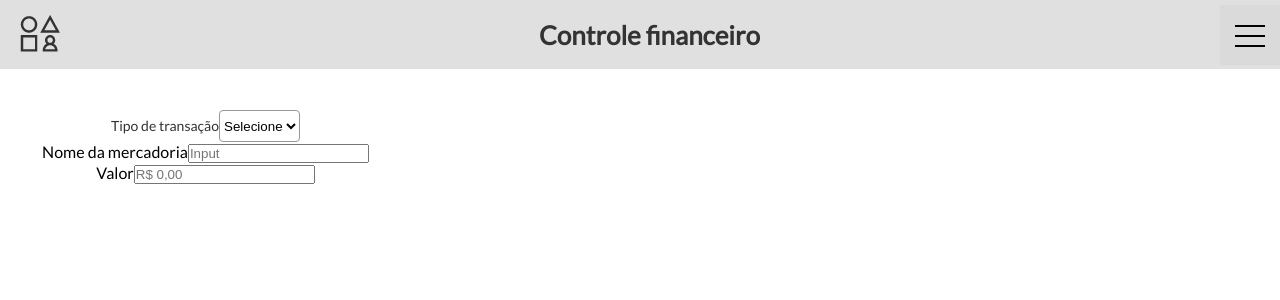
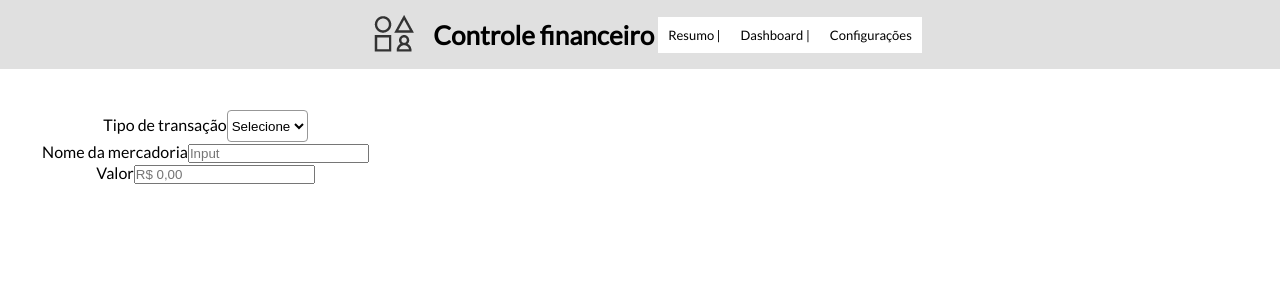
Before and after one commit to YaOliveira/controle-financeiro, a React (Create React App) app: page / in a window 1280 px wide. Shown: the top 300 px of the page. Built offline with nearby package versions, Linux system fonts and the light colour scheme.

Commit message:
feat(nav): criando responsividade

```diff
--- a/src/App.css
+++ b/src/App.css
@@ -1,6 +1,12 @@
 .App {
   text-align: center;
 }
+
+a {
+text-decoration:none;
+color: #000;
+}
+
 
 .App-logo {
   display: flex;
@@ -9,7 +15,6 @@
 .App-title{
   text-align: center;
   color: #333333;
-  ;
 }
 .App-header {
   background-color: #E0E0E0;
@@ -81,7 +86,7 @@
   color: #333333;
 
 }
-.Select-transaction select{
+.select-transaction select{
   /* position: absolute; */
   height: 32px;
   left: 0%;
@@ -93,3 +98,76 @@
   box-sizing: border-box;
   border-radius: 4px;
 }
+
+/* .side-drawer {
+  height: 100%;
+  background: white;
+  box-shadow: 0px 0px 1px 1px rgba(0, 0, 0, 0.5);
+
+} */
+
+/* .side-drawer ul {
+  height: 100%;
+  padding: 5px;
+  background: white;
+  list-style-type: none;
+  display: flex;
+  text-align: center;
+  cursor: pointer;
+  flex-direction: row;
+} */
+
+.side-drawer ul {
+  height: 100%;
+  padding: 4px;
+
+}
+
+.side-drawer li {
+  display: inline-block;
+  background: white;
+  padding: 10px 10px 10px 10px;
+}
+
+
+@media (max-width: 1024px) and (orientation: portrait){
+   /* removendo lista exclusiva para versão mobile e tablet; */
+  .menu-desktop {
+    display: none!important
+  }
+}
+
+
+
+@media (min-width: 824px) and (orientation: landscape){
+  /* removendo menu hamburger na versão mobile e tablet portrait; */
+  .menu-hamburger {
+   display: none!important
+ }
+
+ .side-drawer ul {
+  height: 100%;
+  padding: 4px;
+
+ }
+
+  .side-drawer li {
+  display: inline-block;
+  background: white;
+  padding: 10px 10px 10px 10px;
+ }
+
+ .App-header {
+ justify-content: center;
+ padding: 0px 20px 0px 20px;
+ }
+
+}
+
+
+@media (max-width: 823px) and (orientation: landscape){
+  /* como aplicar no caso de galaxy fold e surface??? */
+ /* .menu-desktop {
+   display: none!important
+ } */
+}
--- a/src/App.js
+++ b/src/App.js
@@ -4,18 +4,38 @@
 function App() {
   return (
     <div className="App">
-      <header className="App-header">
+      <header className="App-header item flex-item-1">
         <img src={logo} className="App-logo" alt="logo" />
         <h1 className="App-title">
+          <a href="#">
             Controle financeiro
+          </a>
         </h1>
+        {/* funcionará apenas na versão desktop */}
+        <nav className="side-drawer menu-desktop">
+          <div className="close-side-menu"></div>
+          <ul>
+            <li>
+              <a href="#">Resumo |</a>
+            </li>
+            <li>
+              <a href="#">Dashboard | </a>
+            </li>
+            <li>
+              <a href="#">Configurações</a>
+            </li>
+          </ul>
+        </nav>
+        {/* fim */}
+        {/* funcionará apenas na versão mobile */}
         <div className="menu-hamburger">
           <span class="hamburger"></span>
         </div>
+        {/* fim */}
       </header>
       <body>
         <form class="transaction-form">
-        <div class="Select-transaction">
+          <div class="select-transaction">
             <label for="transaction">Tipo de transação</label>
             <select id="transaction" required>
               <option selected disabled value="">Selecione</option>
```
Also changed, not shown: 1 other file (tests, documents, lock files or other folders). Lines whose indentation alone changed are shown as unchanged.
